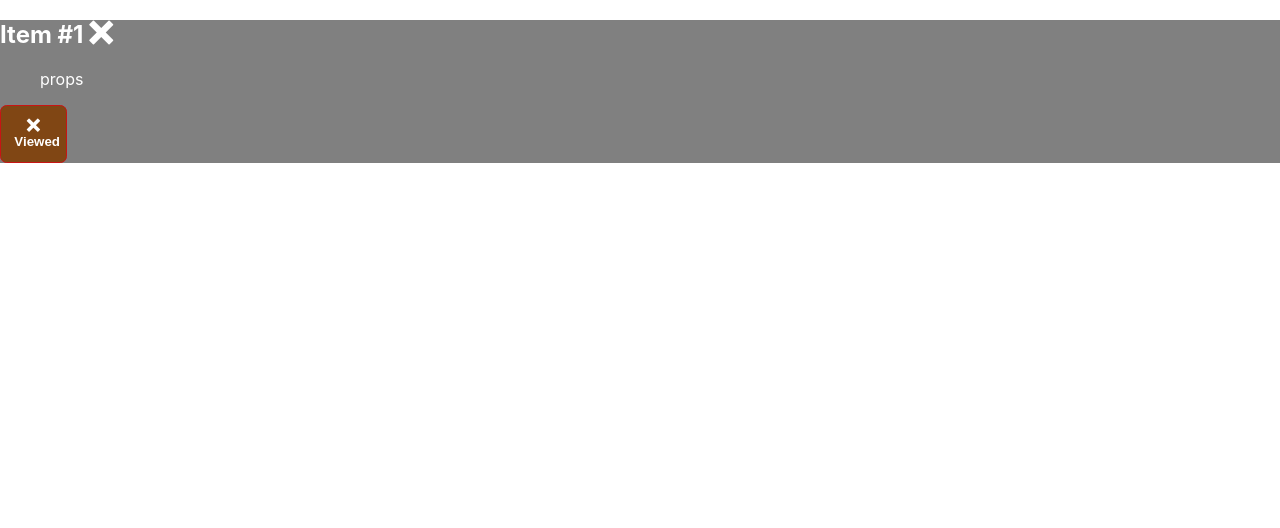
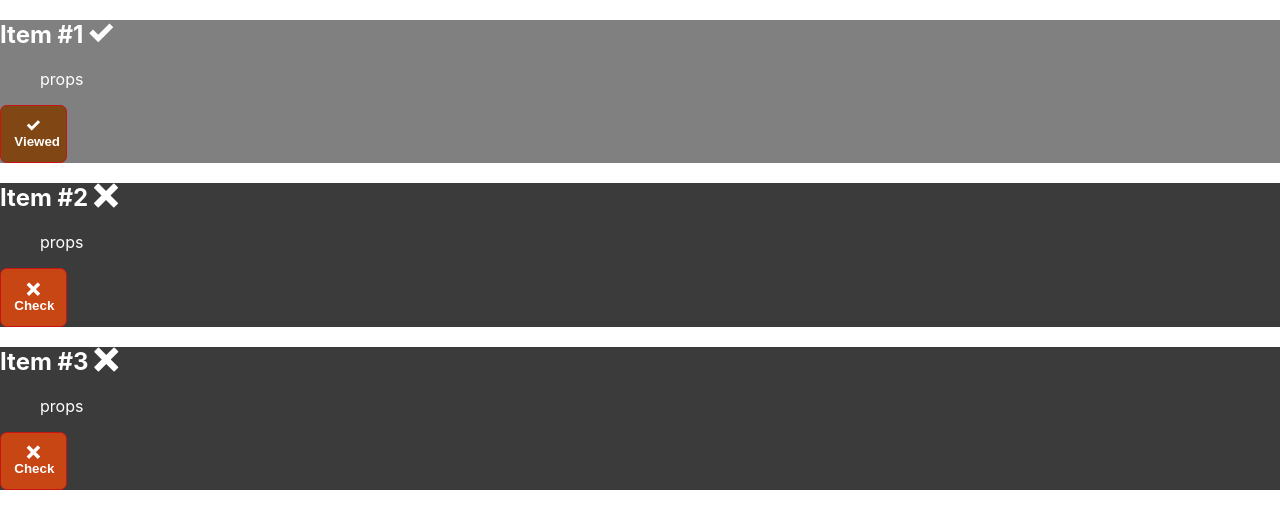
Before and after one commit to dacodemaniak/react-jalon, a React (Create React App) app: page / in a window 1280 px wide. Shown: the top 528 px of the page. Built offline with nearby package versions, Linux system fonts and the light colour scheme.

Commit message:
Update ViewedIconComponent

```diff
--- a/src/App.js
+++ b/src/App.js
@@ -35,10 +35,17 @@ class App extends React.Component {
     console.log(`Got an item ${item} from a component`)
   }
 
+
   render() {
+    const jalonIteration = () => {
+      return this.jalons.map((jalon) => {
+        return <JalonComponent key={jalon.id} jalon={jalon} />
+      })
+    }
+
     return (
       <div>
-        <JalonComponent jalon={this.jalon} />
+        {jalonIteration()}
       </div>
     )
   }
--- a/src/components/Jalon/components/ViewedIconComponent.js
+++ b/src/components/Jalon/components/ViewedIconComponent.js
@@ -1,14 +1,9 @@
 import React from 'react'
 
 export class ViewedIconComponent extends React.Component {
-    constructor(props) {
-        super(props)
-    }
 
     render() {
-        const { viewed } = this.props.viewed
-        const iconClass =  viewed ? 'icon-checkmark' : 'icon-cross'
-
+        const iconClass =  this.props.viewed ? 'icon-checkmark' : 'icon-cross'
         return (
             <span className={iconClass}></span>
         )
```
